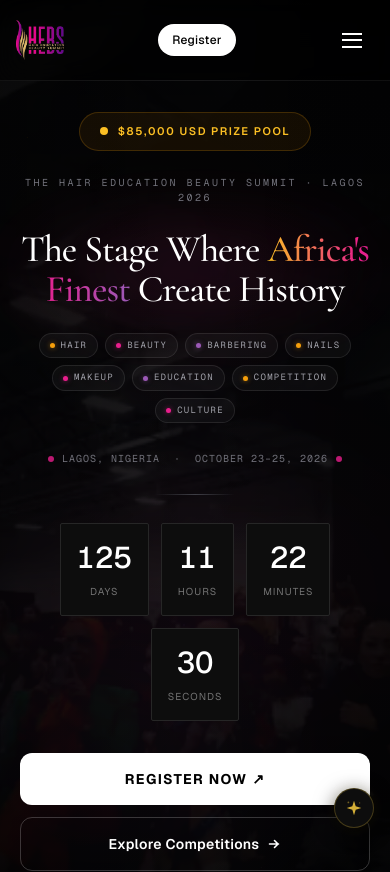
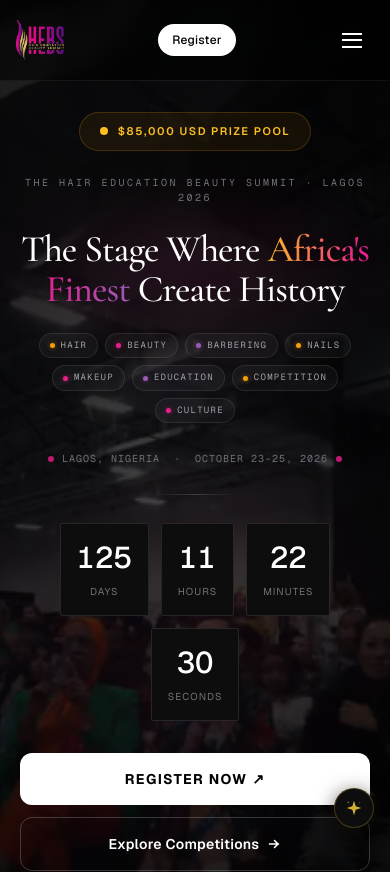
Before and after one commit to alexis800-glitch/hebs-lagos-2026, a Next.js app: page / in a window 390 px wide. Shown: the top 872 px of the page. Built offline with nearby package versions, Linux system fonts and the light colour scheme.

Commit message:
auto: fix hero video visibility — md+ breakpoint, opacity-40 brightness-75, lighter overlay

```diff
--- a/components/Hero.tsx
+++ b/components/Hero.tsx
@@ -81,26 +81,26 @@ export default function Hero() {
       {/* ── Background layer ───────────────────────────────────────── */}
       <div className="absolute inset-0 z-0 pointer-events-none select-none overflow-hidden">
 
-        {/* Static fallback: always on mobile, on desktop only when reduced motion */}
-        <div className={`absolute inset-0 ${shouldReduceMotion ? "" : "xl:hidden"}`}>
+        {/* Static fallback: mobile only, or all sizes when reduced motion */}
+        <div className={`absolute inset-0 ${shouldReduceMotion ? "" : "md:hidden"}`}>
           <Image
             src="/images/hebs-2025/crowd/crowd-main-stage.png"
             alt=""
             fill
             priority
             sizes="100vw"
-            className="object-cover opacity-[0.22] brightness-[0.45] contrast-[1.15]"
+            className="object-cover opacity-40 brightness-75"
           />
         </div>
 
-        {/* HEBS promo video — desktop (xl+) only, skipped for reduced motion */}
+        {/* HEBS promo video — md+ desktop, skipped for reduced motion */}
         {mounted && !shouldReduceMotion && (
           <video
             autoPlay
             loop
             muted
             playsInline
-            className="hidden xl:block absolute inset-0 w-full h-full object-cover opacity-[0.28] brightness-[0.45] contrast-[1.2] saturate-[0.85]"
+            className="hidden md:block absolute inset-0 w-full h-full object-cover opacity-40 brightness-75"
           >
             <source src="/videos/hebs-promo-compressed.mp4" type="video/mp4" />
           </video>
@@ -147,9 +147,9 @@ export default function Hero() {
           transition={{ duration: 8, repeat: Infinity, ease: "easeInOut", delay: 1 }}
         />
 
-        {/* Vignettes */}
-        <div className="absolute inset-0 bg-gradient-to-b from-black/60 via-transparent to-black/85" />
-        <div className="absolute inset-0 bg-gradient-to-r from-black/35 via-transparent to-black/35" />
+        {/* Vignettes — top/bottom darkened, center left open so video reads through */}
+        <div className="absolute inset-0 bg-gradient-to-b from-black/55 via-black/10 to-black/80" />
+        <div className="absolute inset-0 bg-gradient-to-r from-black/30 via-transparent to-black/30" />
       </div>
 
       {/* ── Particles ─────────────────────────────────────────────── */}
```
